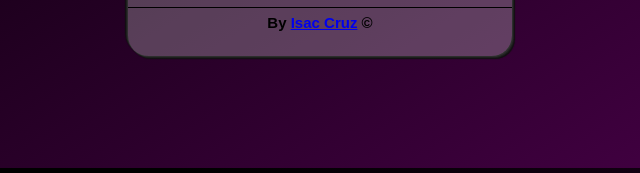
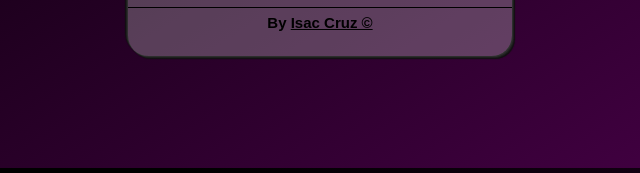
Before and after one commit to isaccsz/Calculadora, a plain HTML site: page index.html in a window 1280 px wide. Shown: the part 632-805 px from the top of the page, 328-968 px from the left. Drawn offline with Linux system fonts and the light colour scheme.

Commit message:
final commit

```diff
--- a/index.html
+++ b/index.html
@@ -43,7 +43,7 @@
             </tr>
         </table>
         <footer>
-            <p>By <a href="https://www.linkedin.com/in/isacsz/" target="_blank">Isac Cruz</a> &copy;</p>
+            <p>By <a href="https://www.linkedin.com/in/isacsz/" target="_blank">Isac Cruz &copy;</a></p>
         </footer>
     </main>
     <script src="js/index.js"></script>
--- a/styles/styles.css
+++ b/styles/styles.css
@@ -85,3 +85,12 @@ footer{
     text-align: center;
     border-top: 1px solid black;
 }
+
+a{
+    color: black;
+}
+
+a:hover{
+    color: white;
+    transition: .3s all;
+}
```
